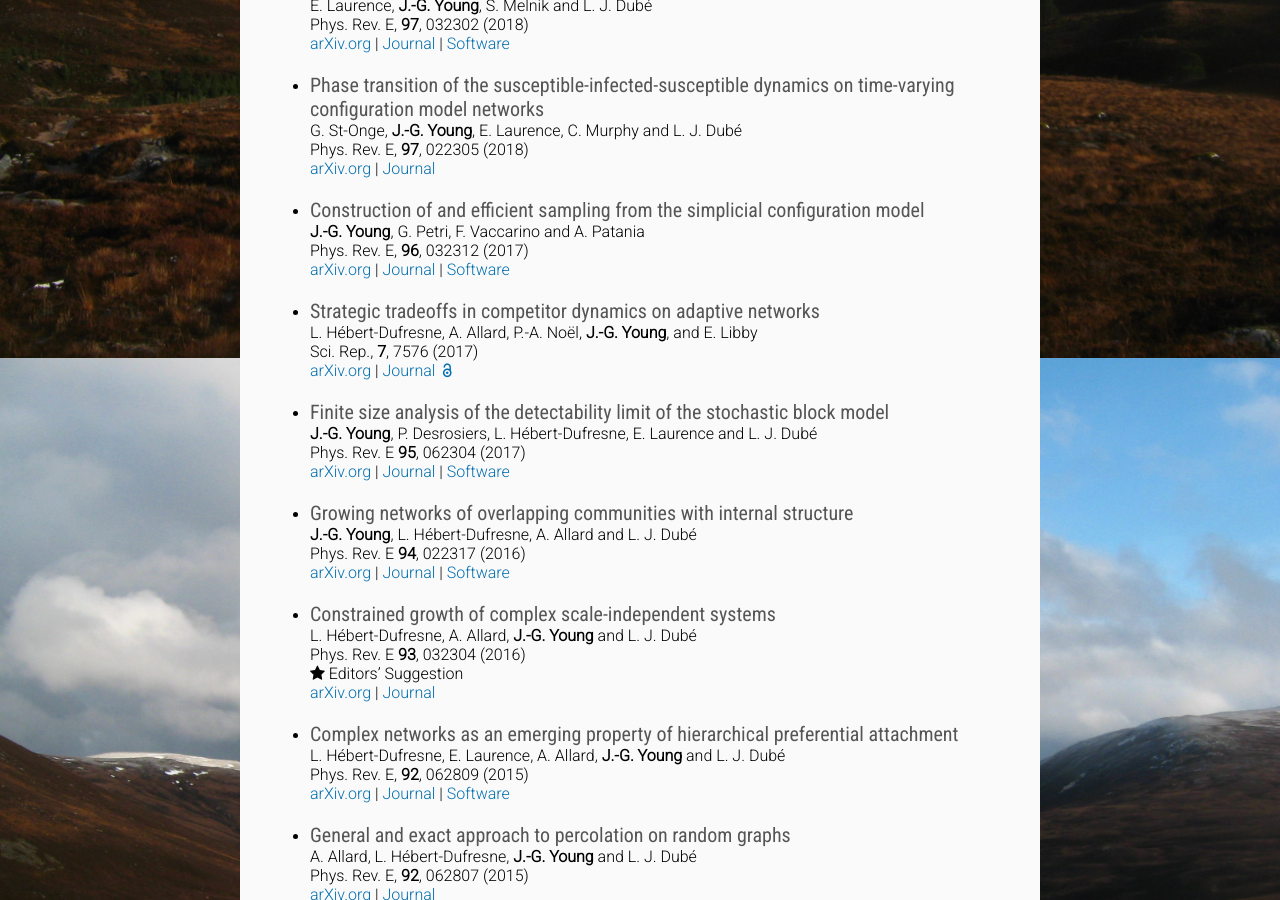
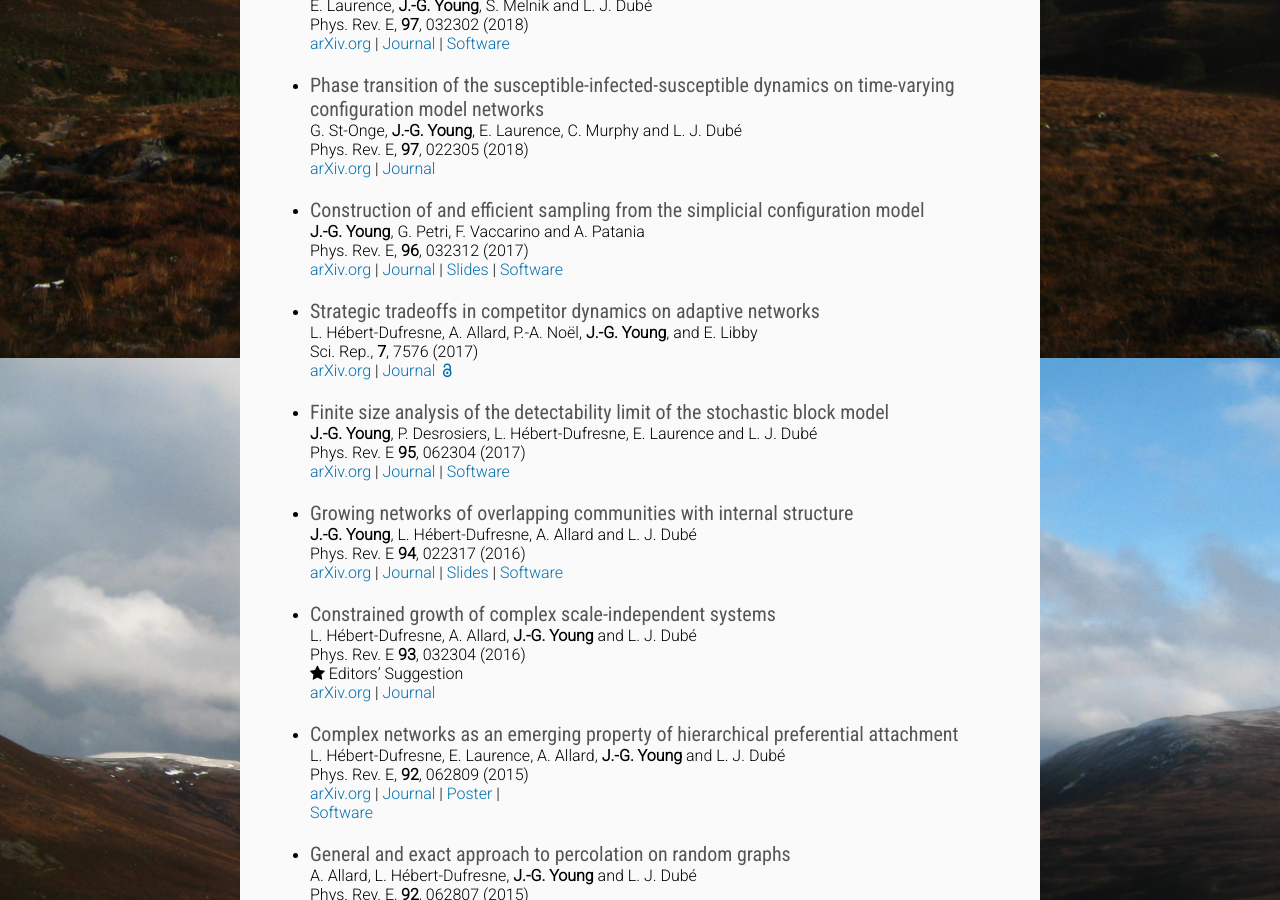
Before and after one commit to jg-you/jg-you.github.io, a Jekyll site: the page built from publications.md, in a window 1280 px wide and 900 px high, scrolled down 602 px. Built offline with Jekyll 4.4.1, drawn with Linux system fonts in a browser that asks for light colours; some web fonts are replaced; comment, search, counter and statistics services are not loaded.

Commit message:
Add slides and posters

```diff
--- a/publications.md
+++ b/publications.md
@@ -21,49 +21,58 @@ Phys. Rev. E, **97**, 022305 (2018)<br/>
 * <span class="pub-title">Construction of and efficient sampling from the simplicial configuration model</span><br/>
 **J.-G. Young**, G. Petri, F. Vaccarino and A. Patania<br/>
 Phys. Rev. E, **96**, 032312 (2017)<br/>
-[arXiv.org](https://arxiv.org/abs/1705.10298) | [Journal](https://doi.org/10.1103/PhysRevE.96.032312) | [Software](https://github.com/jg-you/scm)
+[arXiv.org](https://arxiv.org/abs/1705.10298) | [Journal](https://doi.org/10.1103/PhysRevE.96.032312) | [Slides](https://speakerdeck.com/jgyou/construction-of-and-efficient-sampling-from-the-simplicial-configuration-model) | [Software](https://github.com/jg-you/scm)
+
 * <span class="pub-title">Strategic tradeoffs in competitor dynamics on adaptive networks</span><br/>
 L. Hébert-Dufresne, A. Allard, P.-A. Noël, **J.-G. Young**,  and E. Libby<br/>
 Sci. Rep., **7**, 7576 (2017)<br/>
 [arXiv.org](http://arxiv.org/abs/1607.04632) | [Journal  <i class="ai ai-open-access" aria-hidden="true"></i>](http://dx.doi.org/10.1038/s41598-017-07621-x)
+
 * <span class="pub-title">Finite size analysis of the detectability limit of the stochastic block model</span><br/>
 **J.-G. Young**, P. Desrosiers, L. Hébert-Dufresne, E. Laurence and L. J. Dubé<br/>
 Phys. Rev. E **95**, 062304 (2017)<br/>
 [arXiv.org](https://arxiv.org/abs/1701.00062) | [Journal](http://dx.doi.org/10.1103/PhysRevE.95.062304) | [Software](https://github.com/jg-you/sbm_canonical_mcmc)
+
 * <span class="pub-title">Growing networks of overlapping communities with internal structure</span><br/>
 **J.-G. Young**, L. Hébert-Dufresne, A. Allard and L. J. Dubé<br/>
 Phys. Rev. E **94**, 022317 (2016)<br/>
-[arXiv.org](http://arxiv.org/abs/1603.05566) | [Journal](http://dx.doi.org/10.1103/physreve.94.022317) |
-[Software](https://github.com/spa-networks/spa)
+[arXiv.org](http://arxiv.org/abs/1603.05566) | [Journal](http://dx.doi.org/10.1103/physreve.94.022317) | [Slides](https://speakerdeck.com/jgyou/structural-preferential-attachment-of-community-structure-and-its-relation-to-dunbars-number) | [Software](https://github.com/spa-networks/spa)
+
 * <span class="pub-title">Constrained growth of complex scale-independent systems</span><br/>
 L. Hébert-Dufresne, A. Allard, **J.-G. Young** and L. J. Dubé<br/>
 Phys. Rev. E **93**, 032304 (2016)<br/>
 <i class="fa fa-star" aria-hidden="true"></i> Editors' Suggestion<br/>
 [arXiv.org](http://arxiv.org/abs/1310.0112) | [Journal](http://dx.doi.org/10.1103/PhysRevE.93.032304)
+
 * <span class="pub-title">Complex networks as an emerging property of hierarchical preferential attachment</span><br/>
  L. Hébert-Dufresne, E. Laurence, A. Allard, **J.-G. Young** and L. J. Dubé<br/>
 Phys. Rev. E, **92**, 062809 (2015)<br/>
-[arXiv.org](http://arxiv.org/abs/1312.0171) | [Journal](http://dx.doi.org/10.1103/PhysRevE.92.062809) |
+[arXiv.org](http://arxiv.org/abs/1312.0171) | [Journal](http://dx.doi.org/10.1103/PhysRevE.92.062809) | [Poster](files/netsci2014_LHDPoster.pdf) |
 [Software](https://github.com/spa-networks/hpa)
+
 * <span class="pub-title">General and exact approach to percolation on random graphs</span><br/>
  A. Allard, L. Hébert-Dufresne, **J.-G. Young** and L. J. Dubé<br/>
 Phys. Rev. E, **92**, 062807 (2015)<br/>
 [arXiv.org](http://arxiv.org/abs/1509.01207) | [Journal](http://dx.doi.org/10.1103/PhysRevE.92.062807)
+
 * <span class="pub-title">A shadowing problem in the detection of overlapping communities:<br/>
 lifting the resolution limit through a cascading procedure</span><br/>
 **J.-G. Young**, A. Allard, L. Hébert-Dufresne and L. J. Dubé<br/>
 PLoS ONE **10**, e0140133 (2015)<br/>
 [arXiv.org](http://arxiv.org/abs/1211.1364) | [Journal <i class="ai ai-open-access" aria-hidden="true"></i>](http://dx.doi.org/10.1371/journal.pone.0140133) |
 [Software](https://github.com/jg-you/cascading_detection)
+
 * <span class="pub-title">Coexistence of phases and the observability of random graphs</span><br/>
 A. Allard, L. Hébert-Dufresne, **J.-G. Young** and L. J. Dubé<br/>
 Phys. Rev. E, **89**, 022801 (2014)<br/>
 <i class="fa fa-star" aria-hidden="true"></i> Editors' Suggestion<br/>
 [arXiv.org](http://arxiv.org/abs/1309.7983) | [Journal](http://dx.doi.org/10.1103/PhysRevE.89.022801)
+
 * <span class="pub-title">Percolation on random networks with arbitrary k-core structure</span><br/>
 L. Hébert-Dufresne, A. Allard, **J.-G. Young** and L. J. Dubé<br/>
 Phys. Rev. E, **88**, 062820 (2013)<br/>
 [arXiv.org](http://arxiv.org/abs/1308.6537) | [Journal](http://dx.doi.org/10.1103/PhysRevE.88.062820)
+
 * <span class="pub-title">Global efficiency of local immunization on complex networks</span><br/>
 L. Hébert-Dufresne, A. Allard, **J.-G. Young** and L. J. Dubé<br/>
 Sci. Rep., **3**, 2171 (2013)<br/>
```
